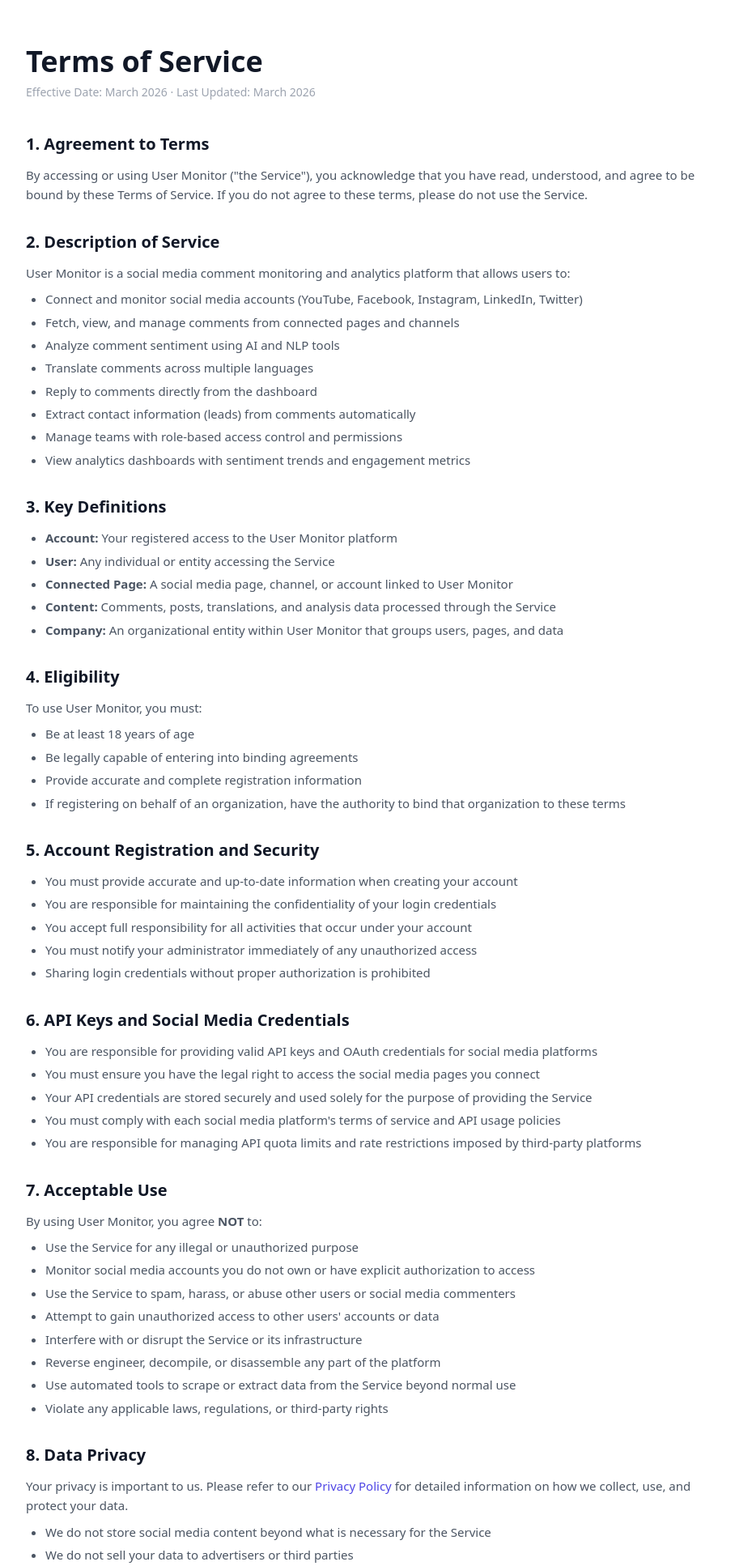
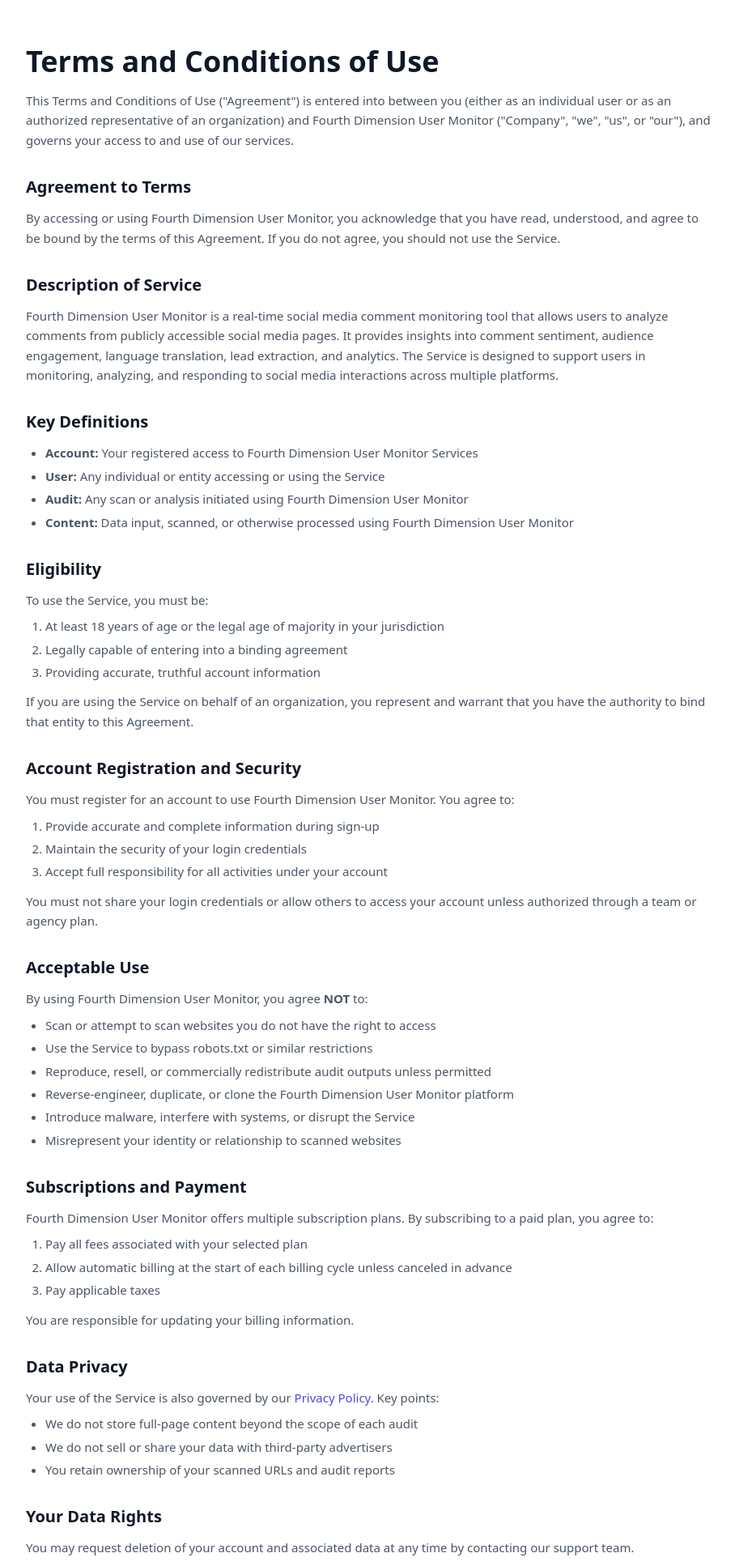
Before and after one commit to nithyap2209/user_monitor, a Flask app: page /terms in a window 1280 px wide. Shown: the part 65-1999 px from the top of the page at 81% size, without its empty margins (184-1092 px from the left). Run offline with Flask 3, Linux system fonts and the light colour scheme; some libraries are stand-ins or nearby versions.

Commit message:
Rewrite privacy, terms, and cookies pages with Fourth Dimension Media Solution branding
Co-Authored-By: Claude Opus 4.6 <noreply@anthropic.com>

```diff
--- a/app/templates/public/terms.html
+++ b/app/templates/public/terms.html
@@ -1,9 +1,9 @@
 {% extends 'base.html' %}
-{% block title %}Terms of Service — User Monitor{% endblock %}
+{% block title %}Terms and Conditions — User Monitor{% endblock %}
 
 {% block head %}
-<meta name="description" content="Terms of Service for User Monitor social media monitoring platform.">
-<meta property="og:title" content="Terms of Service — User Monitor">
+<meta name="description" content="Terms and Conditions of Use for User Monitor platform.">
+<meta property="og:title" content="Terms and Conditions — User Monitor">
 <meta property="og:type" content="website">
 {% endblock %}
 
@@ -29,159 +29,157 @@
 
     <!-- Content -->
     <div class="max-w-4xl mx-auto px-6 py-14">
-        <h1 class="text-3xl md:text-4xl font-extrabold text-gray-900 mb-2">Terms of Service</h1>
-        <p class="text-sm text-gray-400 mb-10">Effective Date: March 2026 &middot; Last Updated: March 2026</p>
+        <h1 class="text-3xl md:text-4xl font-extrabold text-gray-900 mb-4">Terms and Conditions of Use</h1>
 
         <div class="space-y-8 text-gray-600 text-[15px] leading-relaxed">
 
+            <p>This Terms and Conditions of Use ("Agreement") is entered into between you (either as an individual user or as an authorized representative of an organization) and Fourth Dimension User Monitor ("Company", "we", "us", or "our"), and governs your access to and use of our services.</p>
+
             <section>
-                <h2 class="text-xl font-bold text-gray-900 mb-3">1. Agreement to Terms</h2>
-                <p>By accessing or using User Monitor ("the Service"), you acknowledge that you have read, understood, and agree to be bound by these Terms of Service. If you do not agree to these terms, please do not use the Service.</p>
+                <h2 class="text-xl font-bold text-gray-900 mb-3">Agreement to Terms</h2>
+                <p>By accessing or using Fourth Dimension User Monitor, you acknowledge that you have read, understood, and agree to be bound by the terms of this Agreement. If you do not agree, you should not use the Service.</p>
             </section>
 
             <section>
-                <h2 class="text-xl font-bold text-gray-900 mb-3">2. Description of Service</h2>
-                <p>User Monitor is a social media comment monitoring and analytics platform that allows users to:</p>
-                <ul class="list-disc pl-6 space-y-1 mt-2">
-                    <li>Connect and monitor social media accounts (YouTube, Facebook, Instagram, LinkedIn, Twitter)</li>
-                    <li>Fetch, view, and manage comments from connected pages and channels</li>
-                    <li>Analyze comment sentiment using AI and NLP tools</li>
-                    <li>Translate comments across multiple languages</li>
-                    <li>Reply to comments directly from the dashboard</li>
-                    <li>Extract contact information (leads) from comments automatically</li>
-                    <li>Manage teams with role-based access control and permissions</li>
-                    <li>View analytics dashboards with sentiment trends and engagement metrics</li>
+                <h2 class="text-xl font-bold text-gray-900 mb-3">Description of Service</h2>
+                <p>Fourth Dimension User Monitor is a real-time social media comment monitoring tool that allows users to analyze comments from publicly accessible social media pages. It provides insights into comment sentiment, audience engagement, language translation, lead extraction, and analytics. The Service is designed to support users in monitoring, analyzing, and responding to social media interactions across multiple platforms.</p>
+            </section>
+
+            <section>
+                <h2 class="text-xl font-bold text-gray-900 mb-3">Key Definitions</h2>
+                <ul class="list-disc pl-6 space-y-1">
+                    <li><strong>Account:</strong> Your registered access to Fourth Dimension User Monitor Services</li>
+                    <li><strong>User:</strong> Any individual or entity accessing or using the Service</li>
+                    <li><strong>Audit:</strong> Any scan or analysis initiated using Fourth Dimension User Monitor</li>
+                    <li><strong>Content:</strong> Data input, scanned, or otherwise processed using Fourth Dimension User Monitor</li>
                 </ul>
             </section>
 
             <section>
-                <h2 class="text-xl font-bold text-gray-900 mb-3">3. Key Definitions</h2>
-                <ul class="list-disc pl-6 space-y-1">
-                    <li><strong>Account:</strong> Your registered access to the User Monitor platform</li>
-                    <li><strong>User:</strong> Any individual or entity accessing the Service</li>
-                    <li><strong>Connected Page:</strong> A social media page, channel, or account linked to User Monitor</li>
-                    <li><strong>Content:</strong> Comments, posts, translations, and analysis data processed through the Service</li>
-                    <li><strong>Company:</strong> An organizational entity within User Monitor that groups users, pages, and data</li>
+                <h2 class="text-xl font-bold text-gray-900 mb-3">Eligibility</h2>
+                <p>To use the Service, you must be:</p>
+                <ol class="list-decimal pl-6 space-y-1 mt-2">
+                    <li>At least 18 years of age or the legal age of majority in your jurisdiction</li>
+                    <li>Legally capable of entering into a binding agreement</li>
+                    <li>Providing accurate, truthful account information</li>
+                </ol>
+                <p class="mt-3">If you are using the Service on behalf of an organization, you represent and warrant that you have the authority to bind that entity to this Agreement.</p>
+            </section>
+
+            <section>
+                <h2 class="text-xl font-bold text-gray-900 mb-3">Account Registration and Security</h2>
+                <p>You must register for an account to use Fourth Dimension User Monitor. You agree to:</p>
+                <ol class="list-decimal pl-6 space-y-1 mt-2">
+                    <li>Provide accurate and complete information during sign-up</li>
+                    <li>Maintain the security of your login credentials</li>
+                    <li>Accept full responsibility for all activities under your account</li>
+                </ol>
+                <p class="mt-3">You must not share your login credentials or allow others to access your account unless authorized through a team or agency plan.</p>
+            </section>
+
+            <section>
+                <h2 class="text-xl font-bold text-gray-900 mb-3">Acceptable Use</h2>
+                <p>By using Fourth Dimension User Monitor, you agree <strong>NOT</strong> to:</p>
+                <ul class="list-disc pl-6 space-y-1 mt-2">
+                    <li>Scan or attempt to scan websites you do not have the right to access</li>
+                    <li>Use the Service to bypass robots.txt or similar restrictions</li>
+                    <li>Reproduce, resell, or commercially redistribute audit outputs unless permitted</li>
+                    <li>Reverse-engineer, duplicate, or clone the Fourth Dimension User Monitor platform</li>
+                    <li>Introduce malware, interfere with systems, or disrupt the Service</li>
+                    <li>Misrepresent your identity or relationship to scanned websites</li>
                 </ul>
             </section>
 
             <section>
-                <h2 class="text-xl font-bold text-gray-900 mb-3">4. Eligibility</h2>
-                <p>To use User Monitor, you must:</p>
+                <h2 class="text-xl font-bold text-gray-900 mb-3">Subscriptions and Payment</h2>
+                <p>Fourth Dimension User Monitor offers multiple subscription plans. By subscribing to a paid plan, you agree to:</p>
+                <ol class="list-decimal pl-6 space-y-1 mt-2">
+                    <li>Pay all fees associated with your selected plan</li>
+                    <li>Allow automatic billing at the start of each billing cycle unless canceled in advance</li>
+                    <li>Pay applicable taxes</li>
+                </ol>
+                <p class="mt-3">You are responsible for updating your billing information.</p>
+            </section>
+
+            <section>
+                <h2 class="text-xl font-bold text-gray-900 mb-3">Data Privacy</h2>
+                <p>Your use of the Service is also governed by our <a href="{{ url_for('public.privacy') }}" class="text-indigo-600 hover:underline">Privacy Policy</a>. Key points:</p>
                 <ul class="list-disc pl-6 space-y-1 mt-2">
-                    <li>Be at least 18 years of age</li>
-                    <li>Be legally capable of entering into binding agreements</li>
-                    <li>Provide accurate and complete registration information</li>
-                    <li>If registering on behalf of an organization, have the authority to bind that organization to these terms</li>
+                    <li>We do not store full-page content beyond the scope of each audit</li>
+                    <li>We do not sell or share your data with third-party advertisers</li>
+                    <li>You retain ownership of your scanned URLs and audit reports</li>
                 </ul>
             </section>
 
             <section>
-                <h2 class="text-xl font-bold text-gray-900 mb-3">5. Account Registration and Security</h2>
-                <ul class="list-disc pl-6 space-y-1">
-                    <li>You must provide accurate and up-to-date information when creating your account</li>
-                    <li>You are responsible for maintaining the confidentiality of your login credentials</li>
-                    <li>You accept full responsibility for all activities that occur under your account</li>
-                    <li>You must notify your administrator immediately of any unauthorized access</li>
-                    <li>Sharing login credentials without proper authorization is prohibited</li>
+                <h2 class="text-xl font-bold text-gray-900 mb-3">Your Data Rights</h2>
+                <p>You may request deletion of your account and associated data at any time by contacting our support team.</p>
+            </section>
+
+            <section>
+                <h2 class="text-xl font-bold text-gray-900 mb-3">Intellectual Property</h2>
+                <p>All rights, title, and interest in Fourth Dimension User Monitor, including software, interface, visual elements, logic, and brand assets, are the exclusive property of Fourth Dimension User Monitor. You may not:</p>
+                <ul class="list-disc pl-6 space-y-1 mt-2">
+                    <li>Copy, reproduce, or adapt any part of the platform</li>
+                    <li>Claim ownership over generated reports</li>
+                    <li>Use Fourth Dimension User Monitor's name, logo, or branding without written permission</li>
                 </ul>
             </section>
 
             <section>
-                <h2 class="text-xl font-bold text-gray-900 mb-3">6. API Keys and Social Media Credentials</h2>
-                <ul class="list-disc pl-6 space-y-1">
-                    <li>You are responsible for providing valid API keys and OAuth credentials for social media platforms</li>
-                    <li>You must ensure you have the legal right to access the social media pages you connect</li>
-                    <li>Your API credentials are stored securely and used solely for the purpose of providing the Service</li>
-                    <li>You must comply with each social media platform's terms of service and API usage policies</li>
-                    <li>You are responsible for managing API quota limits and rate restrictions imposed by third-party platforms</li>
+                <h2 class="text-xl font-bold text-gray-900 mb-3">Termination</h2>
+                <p>You may terminate your account at any time through the dashboard or by contacting support. We may terminate or suspend your account if:</p>
+                <ul class="list-disc pl-6 space-y-1 mt-2">
+                    <li>You breach any provision of this Agreement</li>
+                    <li>Your use creates risk to other users or the system</li>
+                    <li>As required by law</li>
                 </ul>
+                <p class="mt-3">Upon termination, your access will be revoked and stored data may be deleted.</p>
             </section>
 
             <section>
-                <h2 class="text-xl font-bold text-gray-900 mb-3">7. Acceptable Use</h2>
-                <p>By using User Monitor, you agree <strong>NOT</strong> to:</p>
+                <h2 class="text-xl font-bold text-gray-900 mb-3">Disclaimers</h2>
+                <p>Fourth Dimension User Monitor is provided on an "as is" and "as available" basis. We make no guarantees regarding:</p>
                 <ul class="list-disc pl-6 space-y-1 mt-2">
-                    <li>Use the Service for any illegal or unauthorized purpose</li>
-                    <li>Monitor social media accounts you do not own or have explicit authorization to access</li>
-                    <li>Use the Service to spam, harass, or abuse other users or social media commenters</li>
-                    <li>Attempt to gain unauthorized access to other users' accounts or data</li>
-                    <li>Interfere with or disrupt the Service or its infrastructure</li>
-                    <li>Reverse engineer, decompile, or disassemble any part of the platform</li>
-                    <li>Use automated tools to scrape or extract data from the Service beyond normal use</li>
-                    <li>Violate any applicable laws, regulations, or third-party rights</li>
+                    <li>SEO rankings, traffic, or visibility outcomes</li>
+                    <li>Platform compatibility with all CMS or web systems</li>
+                    <li>Uptime or error-free operation</li>
                 </ul>
+                <p class="mt-3">You acknowledge that insights provided are based on live data and public structures, and may change as websites are updated.</p>
             </section>
 
             <section>
-                <h2 class="text-xl font-bold text-gray-900 mb-3">8. Data Privacy</h2>
-                <p>Your privacy is important to us. Please refer to our <a href="{{ url_for('public.privacy') }}" class="text-indigo-600 hover:underline">Privacy Policy</a> for detailed information on how we collect, use, and protect your data.</p>
+                <h2 class="text-xl font-bold text-gray-900 mb-3">Limitation of Liability</h2>
+                <p>To the maximum extent permitted by law, we shall not be liable for any indirect, incidental, special, or consequential damages, including:</p>
                 <ul class="list-disc pl-6 space-y-1 mt-2">
-                    <li>We do not store social media content beyond what is necessary for the Service</li>
-                    <li>We do not sell your data to advertisers or third parties</li>
-                    <li>You retain ownership of your connected pages and generated analysis reports</li>
-                    <li>Account deletion is available upon request through your administrator</li>
+                    <li>Loss of revenue or business opportunities</li>
+                    <li>Damaged reputation or client relations</li>
+                    <li>Data loss or inaccurate insights</li>
                 </ul>
+                <p class="mt-3">In all cases, our total liability shall not exceed the amount you have paid to Fourth Dimension User Monitor in the previous twelve (12) months.</p>
             </section>
 
             <section>
-                <h2 class="text-xl font-bold text-gray-900 mb-3">9. Intellectual Property</h2>
-                <p>All rights to the User Monitor platform, including its design, features, code, and documentation, are owned by User Monitor. You may not copy, reproduce, distribute, or create derivative works based on the platform without explicit written permission.</p>
-                <p class="mt-2">Data and comments fetched from social media platforms remain subject to each platform's terms and ownership policies.</p>
+                <h2 class="text-xl font-bold text-gray-900 mb-3">Governing Law</h2>
+                <p>This Agreement shall be governed by applicable laws. Any disputes shall be subject to the appropriate jurisdiction of competent courts.</p>
             </section>
 
             <section>
-                <h2 class="text-xl font-bold text-gray-900 mb-3">10. Third-Party Services</h2>
-                <p>User Monitor integrates with third-party platforms and services including:</p>
-                <ul class="list-disc pl-6 space-y-1 mt-2">
-                    <li>YouTube Data API, Facebook Graph API, Instagram Graph API, LinkedIn API, Twitter API</li>
-                    <li>Google Translate for comment translation</li>
-                    <li>OpenAI GPT for AI-powered sentiment analysis (if configured)</li>
-                </ul>
-                <p class="mt-2">We are not responsible for the availability, accuracy, or policies of these third-party services. Your use of these integrations is subject to each platform's own terms of service.</p>
+                <h2 class="text-xl font-bold text-gray-900 mb-3">Changes to Terms</h2>
+                <p>We may update this Agreement to reflect changes in law, platform features, or internal policies. You will be notified of material changes by email or via the platform. Continued use of the Service after such changes constitutes acceptance.</p>
             </section>
 
-            <section>
-                <h2 class="text-xl font-bold text-gray-900 mb-3">11. Termination</h2>
-                <ul class="list-disc pl-6 space-y-1">
-                    <li>You may terminate your account at any time by contacting your administrator</li>
-                    <li>We may terminate or suspend your account for violation of these terms, harmful behavior to other users, or risk to our systems</li>
-                    <li>Upon termination, your access will be revoked and data will be handled according to our <a href="{{ url_for('public.privacy') }}" class="text-indigo-600 hover:underline">Privacy Policy</a></li>
-                </ul>
-            </section>
+            <div class="bg-amber-50 border border-amber-200 rounded-xl p-5">
+                <p class="text-amber-800"><i class="fas fa-exclamation-circle text-amber-500 mr-2"></i><strong>Important Note:</strong> By using our services, you acknowledge that you have read and understood these Terms of Service and agree to be bound by them. We reserve the right to suspend or terminate accounts that engage in prohibited activity.</p>
+            </div>
 
             <section>
-                <h2 class="text-xl font-bold text-gray-900 mb-3">12. Disclaimers</h2>
-                <p>The Service is provided <strong>"as is"</strong> and <strong>"as available"</strong> without warranties of any kind, express or implied. We do not guarantee:</p>
-                <ul class="list-disc pl-6 space-y-1 mt-2">
-                    <li>100% accuracy of sentiment analysis or translation results</li>
-                    <li>Uninterrupted or error-free service availability</li>
-                    <li>Compatibility with all social media platform API changes</li>
-                    <li>Specific business outcomes from using the Service</li>
-                </ul>
-            </section>
-
-            <section>
-                <h2 class="text-xl font-bold text-gray-900 mb-3">13. Limitation of Liability</h2>
-                <p>To the maximum extent permitted by law, User Monitor shall not be liable for any indirect, incidental, special, consequential, or punitive damages, including but not limited to loss of data, revenue, or business opportunities. Our total liability shall not exceed the amounts paid by you in the previous 12 months.</p>
-            </section>
-
-            <section>
-                <h2 class="text-xl font-bold text-gray-900 mb-3">14. Governing Law</h2>
-                <p>These Terms shall be governed by and construed in accordance with the applicable laws of India. Any disputes arising from or relating to these Terms shall be subject to the exclusive jurisdiction of the competent courts.</p>
-            </section>
-
-            <section>
-                <h2 class="text-xl font-bold text-gray-900 mb-3">15. Changes to Terms</h2>
-                <p>We reserve the right to modify these Terms at any time. Material changes will be communicated via email or platform notifications. Your continued use of the Service after changes constitutes acceptance of the updated terms.</p>
-            </section>
-
-            <section>
-                <h2 class="text-xl font-bold text-gray-900 mb-3">16. Contact Us</h2>
-                <p>For questions about these Terms of Service, please contact us:</p>
-                <div class="mt-3 bg-gray-50 rounded-xl p-4 border border-gray-100">
-                    <p><strong>Email:</strong> support@usermonitor.app</p>
-                    <p><strong>Platform:</strong> Contact your account administrator</p>
+                <h2 class="text-xl font-bold text-gray-900 mb-3">Contact Information</h2>
+                <p>For questions regarding these Terms, please contact our support team.</p>
+                <div class="mt-3 bg-gray-50 rounded-xl p-5 border border-gray-100">
+                    <p class="font-semibold text-gray-900">Fourth Dimension Media Solution</p>
+                    <p class="mt-2"><i class="fas fa-map-marker-alt text-indigo-500 mr-2"></i>Shyamala Towers, 3rd floor, No. 136, Arcot Rd, Saligramam, Chennai, Tamil Nadu 600092</p>
+                    <p class="mt-1"><i class="fas fa-envelope text-indigo-500 mr-2"></i>support@usermonitor.app</p>
                 </div>
             </section>
         </div>
```
Also changed, not shown: app/templates/public/cookies.html (+71 -61 lines), app/templates/public/privacy.html (+74 -85 lines).
